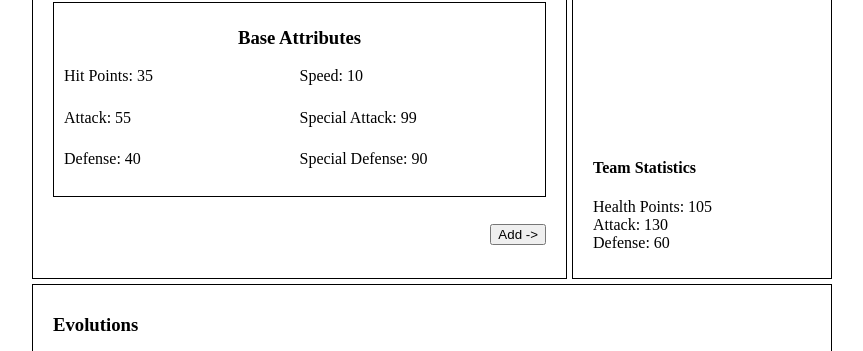
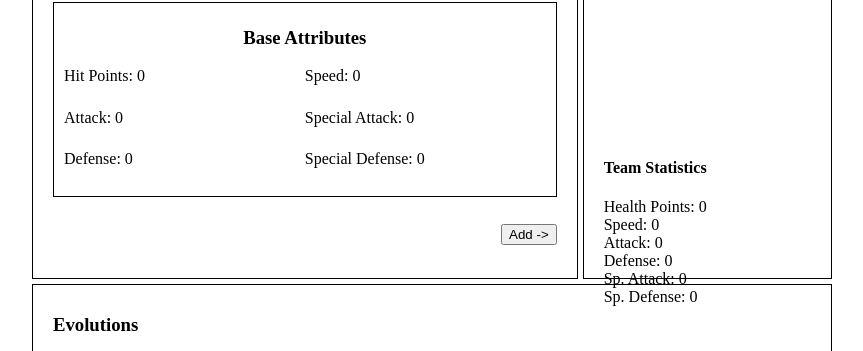
Before and after one commit to JoseBorbon/pokemon-squads, a plain HTML site: page index.html in a window 1280 px wide. Shown: the part 424-775 px from the top of the page, without its empty margins (208-1071 px from the left). Drawn offline with Linux system fonts and the light colour scheme; no server answers.

Commit message:
add class to base attributes and extra team stats

```diff
--- a/index.html
+++ b/index.html
@@ -5,6 +5,7 @@
     <meta http-equiv="X-UA-Compatible" content="IE=edge" />
     <meta name="viewport" content="width=device-width, initial-scale=1.0" />
     <title>Fetch</title>
+    <script src="scripts/state.js"></script>
     <script src="scripts/addPokemonToDropDown.js"></script>
     <script src="scripts/utilities/removeLastChildEl.js"></script>
     <script src="scripts/utilities/prependToParentEl.js"></script>
@@ -48,12 +49,12 @@
         </div>
         <div id="details-sub-text">
           <h3 id="base-attributes">Base Attributes</h3>
-          <p id="hp-stat">Hit Points: 35</p>
-          <p id="speed-stat">Speed: 10</p>
-          <p id="attack-stat">Attack: 55</p>
-          <p id="defense-stat">Defense: 40</p>
-          <p id="special-attack-stat">Special Attack: 99</p>
-          <p id="special-defense-stat">Special Defense: 90</p>
+          <p id="hp-stat" class="base-stats">Hit Points: 0</p>
+          <p id="speed-stat" class="base-stats">Speed: 0</p>
+          <p id="attack-stat" class="base-stats">Attack: 0</p>
+          <p id="defense-stat" class="base-stats">Defense: 0</p>
+          <p id="special-attack-stat" class="base-stats">Special Attack: 0</p>
+          <p id="special-defense-stat" class="base-stats">Special Defense: 0</p>
         </div>
         <div id="details-action">
           <button>Add -></button>
@@ -63,9 +64,14 @@
         <h3>Team</h3>
         <ul id="team-list"></ul>
         <h4>Team Statistics</h4>
-        <p>Health Points: 105</p>
-        <p>Attack: 130</p>
-        <p>Defense: 60</p>
+        <div id="team-stats">
+          <p id="team-hp">Health Points: 0</p>
+          <p id="team-speed">Speed: 0</p>
+          <p id="team-attack">Attack: 0</p>
+          <p id="team-defense">Defense: 0</p>
+          <p id="team-sp-attack">Sp. Attack: 0</p>
+          <p id="team-sp-defense">Sp. Defense: 0</p>
+        </div>
       </aside>
       <div id="evolutions">
         <h3>Evolutions</h3>
```
